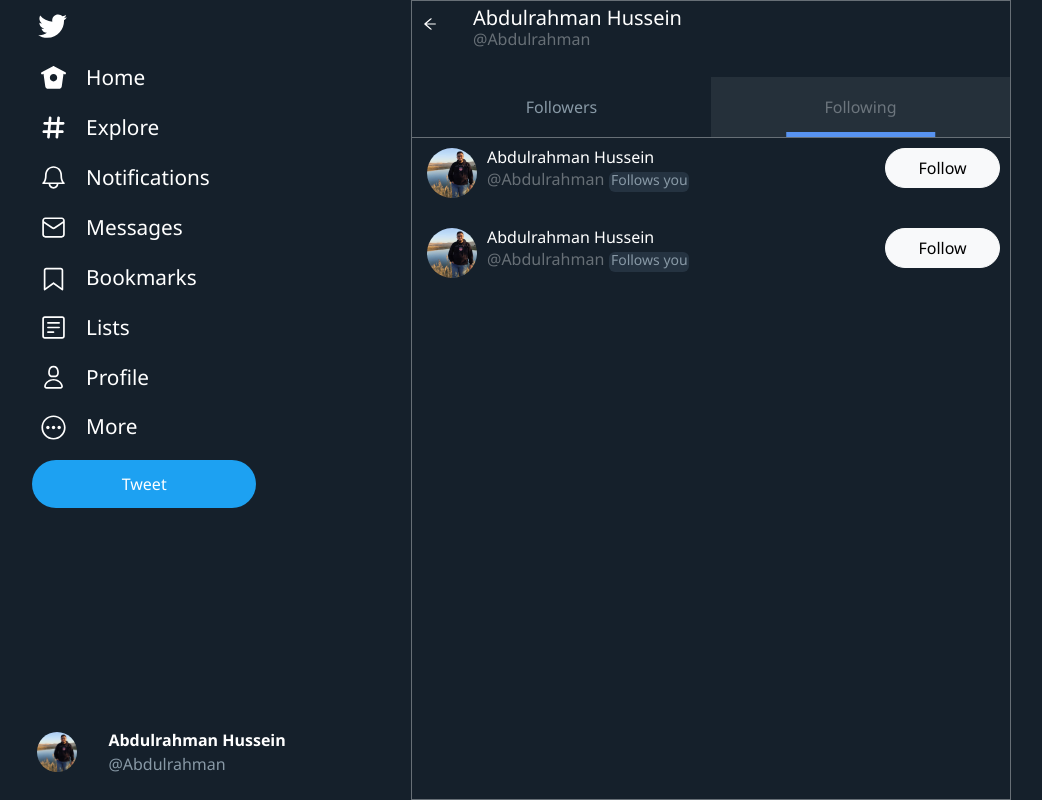
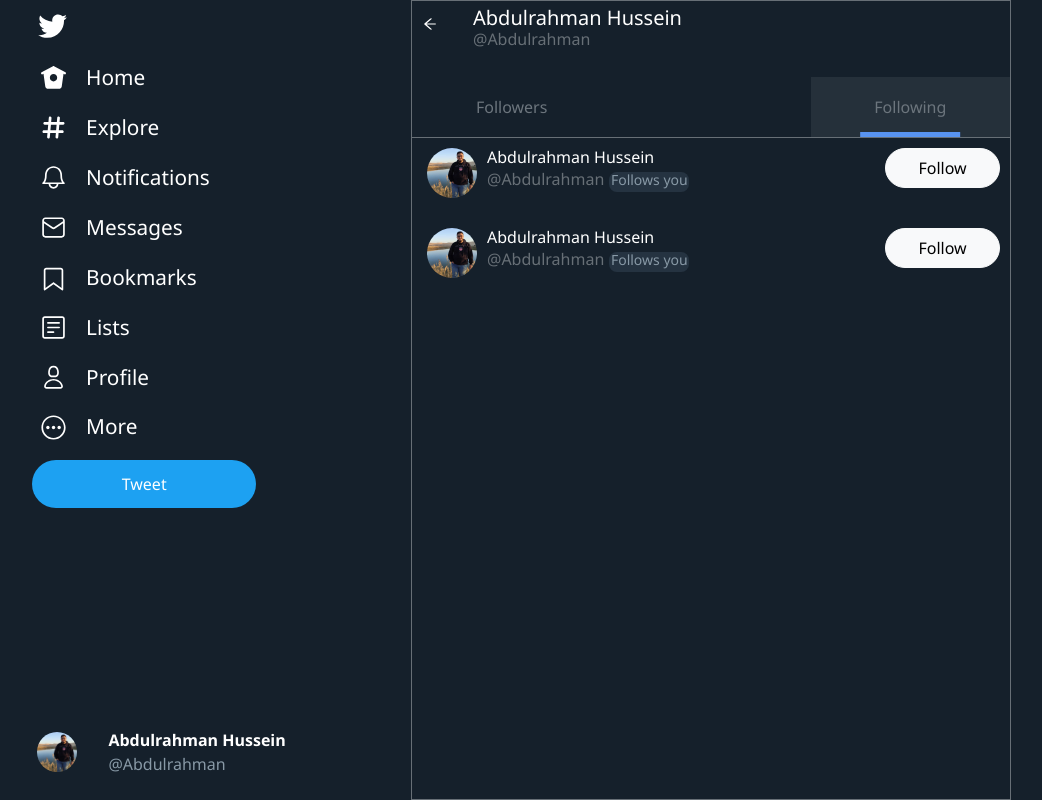
Before and after one commit to AbdoH7/Twitter-Clone, a React (Create React App) app: page /profile/following in a window 1280 px wide. Shown: the top 800 px of the page, without its empty margins (39-1081 px from the left). Built offline with nearby package versions, Linux system fonts and the light colour scheme.

Commit message:
enhancements

```diff
--- a/src/App.css
+++ b/src/App.css
@@ -133,13 +133,13 @@ button {
 }
 
 .followsyou {
-  background-color: "#202327";
-  color: "#535A5F";
-  width: "80px";
-  height: "20px";
-  display: "inline-block";
-  font-size: "14px";
-  margin: "0 0 0 5px";
-  text-align: "center";
-  border-radius: "8px";
+  background-color: #253341;
+  color: #8899A6;
+  width: 80px;
+  height: 20px;
+  display: inline-block;
+  font-size: 14px;
+  margin: 0 0 0 5px;
+  text-align: center;
+  border-radius: 8px;
 }
--- a/src/components/SideNavbar.css
+++ b/src/components/SideNavbar.css
@@ -1,7 +1,4 @@
-a{
-  text-decoration:none;
-  color:#676f76;
-}
+
 .left-pane {
   background: black;
   color: #fff;
--- a/src/components/SideNavbar.jsx
+++ b/src/components/SideNavbar.jsx
@@ -8,7 +8,7 @@ function SideNavbar ({}) {
 
   const[aaaah, setProfile] = useContext(UserContext);
   return (
-    <div className="left-pane" style={{width:"450px",zIndex:"12", backgroundColor:"#15202B"}}>
+    <div className="left-pane" style={{width:"450px",zIndex:"7", backgroundColor:"#15202B"}}>
       <div className="container">
         <header>{twitter}</header>
 
--- a/src/components/follower-block.jsx
+++ b/src/components/follower-block.jsx
@@ -1,46 +1,67 @@
-import React from 'react';
-import { UserContext } from '../Contexts/userContext';
+import React from "react";
+import { UserContext } from "../Contexts/userContext";
 import { useState, useContext } from "react";
 
 function FollowerBlock() {
   const [profile, setProfile] = useContext(UserContext);
   const [followStat, setFollowStat] = useState(false);
-    const isFollowed =() =>{
-        if (!followStat) setFollowStat(true)
-        else setFollowStat(false)
+  const isFollowed = () => {
+    if (!followStat) setFollowStat(true);
+    else setFollowStat(false);
+  };
+  const unfollowHoverBtn = (e) => {
+    if (followStat) {
+      e.target.className = "btn btn-outline-danger rounded-pill btnFollower";
+      e.target.innerHTML = "Unfollow";
     }
-    const unfollowHoverBtn =(e) =>{
-        if(followStat){
-            e.target.className = "btn btn-outline-danger rounded-pill btnFollower"
-            e.target.innerHTML = "Unfollow"
-
+  };
+  const normalFollowBtn1 = (e) => {
+    if (followStat) {
+      e.target.className = "btn btn-outline-light rounded-pill btnFollower";
+      e.target.innerHTML = "Following";
     }
-    }
-    const normalFollowBtn1 = (e) =>{
-        if(followStat){
-            e.target.className = "btn btn-outline-light rounded-pill btnFollower"
-            e.target.innerHTML = "Following"
-        }
-
-    }
+  };
 
   return (
-        <div style={{ display: "flex",justifyContent:"space-between",margin:"0 0 30px 15px" }}>
+    <div style={styles.container}>
       <div style={{ display: "flex" }}>
         <img src={profile.ProfilePic} className="followerProfilePic" />
         <div>
           <h6 style={{ margin: "0" }}>{profile.Name}</h6>
           <div>
-                        <h6 className="secFont" style={{display:"inline-block"}}>@{profile.handle}</h6>
-                        <h6 style={{backgroundColor:"#253341", color:"#8899A6", width:"80px", height:"20px", display:"inline-block", fontSize: "14px", margin:"0 0 0 5px",textAlign:"center", borderRadius:"6px"}}>Follows you</h6>
+            <h6 className="secFont" style={{ display: "inline-block" }}>
+              @{profile.handle}
+            </h6>
+            <h6
+              className="followsyou"
+            >
+              Follows you
+            </h6>
           </div>
-
         </div>
       </div>
 
-            <button style={{marginRight:"10px"}} className={followStat? "btn btn-outline-light rounded-pill btnFollower": "btn btn-light rounded-pill btnFollower" }  onClick={isFollowed} onMouseOver={unfollowHoverBtn} onMouseLeave={normalFollowBtn1}>{followStat? "Following": "Follow"}</button>
+      <button
+        style={{ marginRight: "10px" }}
+        className={
+          followStat
+            ? "btn btn-outline-light rounded-pill btnFollower"
+            : "btn btn-light rounded-pill btnFollower"
+        }
+        onClick={isFollowed}
+        onMouseOver={unfollowHoverBtn}
+        onMouseLeave={normalFollowBtn1}
+      >
+        {followStat ? "Following" : "Follow"}
+      </button>
     </div>
-
-    )
+  );
 }
-export default FollowerBlock
+const styles = {
+  container: {
+    display: "flex",
+    justifyContent: "space-between",
+    margin: "0 0 30px 15px",
+  },
+};
+export default FollowerBlock;
--- a/src/components/followers.jsx
+++ b/src/components/followers.jsx
@@ -3,32 +3,47 @@ import { useState, useContext } from "react";
 import { UserContext } from "../Contexts/userContext";
 import FollowerBlock from "./follower-block";
 import { AiOutlineArrowLeft } from "react-icons/ai";
-import { NavLink } from "react-router-dom";
+import { Link } from "react-router-dom";
 function Followers() {
   const [profile, setProfile] = useContext(UserContext);
-    const followsMe = true
+  const followsMe = true;
   return (
-        <div className="main_container" style={{ zIndex: "9",border:"1px solid #676F76" }}>
-            <div style={{borderBottom:"1px solid #676F76",marginBottom:"10px"}}>
-                <div style={{ display: "flex", marginTop:"5PX" }}>
-                    <AiOutlineArrowLeft style={{margin:"10px 35px 0 10px " }} />
+    <div
+      className="main_container"
+      style={{ zIndex: "9", border: "1px solid #676F76" }}
+    >
+      <div style={{ borderBottom: "1px solid #676F76", marginBottom: "10px" }}>
+        <div style={{ display: "flex", marginTop: "5PX" }}>
+          <AiOutlineArrowLeft style={{ margin: "10px 35px 0 10px " }} />
           <div style={{ marginBottom: "20px" }}>
             <h5 style={{ margin: "0" }}>{profile.Name}</h5>
             <h6 className="secFont">@{profile.handle}</h6>
           </div>
         </div>
         <div style={{ display: "flex", justifyContent: "space-between" }}>
-                    <button className="tabs active-tabs btn-outline-secondary bb border-0 rounded-0">Followers</button>
-                    <button className="tabs btn btn-outline-secondary bb border-0 rounded-0"><NavLink style={{textDecoration:"none", color:"#676f76", width:"100%",height:"100%"}} to="/profile/following">Following</NavLink></button>
+          <button className="tabs active-tabs btn-outline-secondary bb border-0 rounded-0">
+            Followers
+          </button>
+
+          <Link
+            style={{
+              textDecoration: "none",
+              color: "#676f76",
+              width: "100%",
+              height: "100%",
+            }}
+            to="/profile/following"
+          >
+            <button className="tabs btn btn-outline-secondary bb border-0 rounded-0">
+              Following
+            </button>
+          </Link>
         </div>
       </div>
-
-
 
       <FollowerBlock />
       <FollowerBlock />
     </div>
-    )
-
+  );
 }
 export default Followers;
--- a/src/components/following-block.jsx
+++ b/src/components/following-block.jsx
@@ -31,7 +31,7 @@ function FollowingBlock() {
                     <h6 style={{ margin: "0" }}>{profile.Name}</h6>
                     <div>
                         <h6 className="secFont" style={{display:"inline-block"}}>@{profile.handle}</h6>
-                        <h6 style={{backgroundColor:"#253341", color:"#8899A6", width:"80px", height:"20px", display:"inline-block", fontSize: "14px", margin:"0 0 0 5px",textAlign:"center", borderRadius:"6px"}}>Follows you</h6>
+                        <h6 className="followsyou">Follows you</h6>
                     </div>
 
                 </div>
--- a/src/components/following.jsx
+++ b/src/components/following.jsx
@@ -3,37 +3,48 @@ import { useState, useContext } from "react";
 import { UserContext } from "../Contexts/userContext";
 import FollowingBlock from "./following-block";
 import { AiOutlineArrowLeft } from "react-icons/ai";
-import { NavLink } from "react-router-dom";
-import "./SideNavbar.css"
+import { Link } from "react-router-dom";
+import "./SideNavbar.css";
 function Followers() {
   const [profile, setProfile] = useContext(UserContext);
-    const followsMe = true
+  const followsMe = true;
   return (
-        <div className="main_container" style={{ zIndex: "9",border:"1px solid #676F76" }}>
-            <div style={{borderBottom:"1px solid #676F76",marginBottom:"10px"}}>
-                <div style={{ display: "flex", marginTop:"5PX" }}>
-                    <AiOutlineArrowLeft style={{margin:"10px 35px 0 10px " }} />
+    <div
+      className="main_container"
+      style={{ zIndex: "9", border: "1px solid #676F76" }}
+    >
+      <div style={{ borderBottom: "1px solid #676F76", marginBottom: "10px" }}>
+        <div style={{ display: "flex", marginTop: "5PX" }}>
+          <AiOutlineArrowLeft style={{ margin: "10px 35px 0 10px " }} />
           <div style={{ marginBottom: "20px" }}>
             <h5 style={{ margin: "0" }}>{profile.Name}</h5>
             <h6 className="secFont">@{profile.handle}</h6>
           </div>
         </div>
         <div style={{ display: "flex", justifyContent: "space-between" }}>
-
-
-                        <button className="tabs btn btn-outline-secondary bb border-0 rounded-0"> <NavLink style={{textDecoration:"none", color:"#8899A6", width:"100%",height:"100%"}} to="/profile/followers">Followers</NavLink></button>
-
-
-                    <button className="tabs active-tabs btn-outline-secondary bb border-0 rounded-0">Following</button>
+          {" "}
+          <Link
+            style={{
+              textDecoration: "none",
+              color: "#8899A6",
+              width: "100%",
+              height: "100%",
+            }}
+            to="/profile/followers"
+          >
+            <button className="tabs btn btn-outline-secondary bb border-0 rounded-0">
+              Followers
+            </button>
+          </Link>
+          <button className="tabs active-tabs btn-outline-secondary bb border-0 rounded-0">
+            Following
+          </button>
         </div>
       </div>
-
-
 
       <FollowingBlock />
       <FollowingBlock />
     </div>
-    )
-
+  );
 }
 export default Followers;
--- a/src/components/tweet-block.jsx
+++ b/src/components/tweet-block.jsx
@@ -38,7 +38,7 @@ function TweetBlock({ }) {
                 <h6 style={{ margin: "5px", fontWeight: "bolder" }}>{profile.Name}</h6>
                 <h6 style={{ marginTop: "5px", color: "gray" }}>@{profile.handle}</h6>
                 <h6 style={{ marginLeft: "15px", marginTop: "5px", color: "gray" }}>Nov 25, 2021</h6>
-                <button style={{border:"none"}} onClick={moreClicked}> <BsThreeDots style={{ marginLeft: "20px", marginTop: "5px", color:"white" }}></BsThreeDots> </button>
+                <button style={{border:"none",height:"16px",width:"16px"}} onClick={moreClicked}> <BsThreeDots style={{ marginLeft:"50px", color:"white" }}></BsThreeDots> </button>
 
 
             </div>
--- a/src/components/user-profile.jsx
+++ b/src/components/user-profile.jsx
@@ -27,7 +27,7 @@ function UserProfile({}) {
         <img src={profile.CoverPic} style={{ width: "100%" }} />
         <div className="container flexSimpleContainer">
           <img src={profile.ProfilePic} className="profilePic" />
-          <button className="btn btn-outline-light rounded-pill btn_">
+          <button class="btn btn-outline-light rounded-pill btn_">
             Edit Profile
           </button>
         </div>
```
Lines whose indentation alone changed are shown as unchanged.
